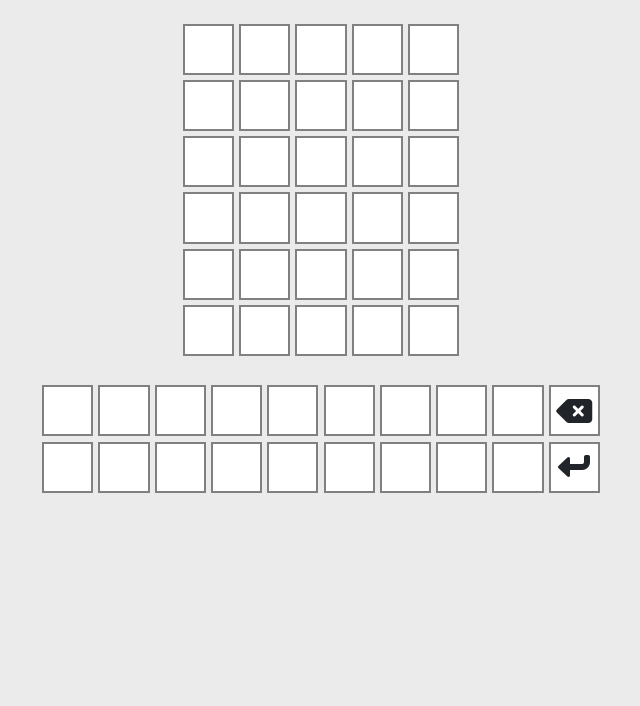
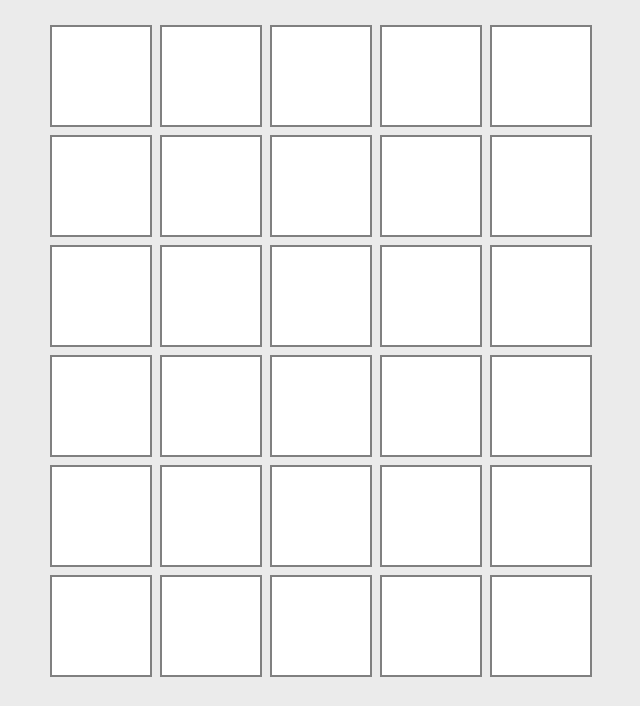
Before and after one commit to ReubenStr0bel/Wordlet, a plain HTML site: page game.html in a window 1280 px wide. Shown: the part 169-875 px from the top of the page, without its empty margins (319-959 px from the left). Before the commit the page ends 800 px from the top, so only its background shows below. Drawn offline with nearby package versions, Linux system fonts and the light colour scheme.

Commit message:
Add media queries for responsiveness

```diff
--- a/assets/css/styles.css
+++ b/assets/css/styles.css
@@ -9,6 +9,11 @@ body {
 }
 
 /*  Game Page  */
+a {
+    text-decoration: none;
+    color: black;
+}
+
 .flex-container {
     display: flex;
     margin: auto;
@@ -48,3 +53,58 @@ body {
 .correct-guess {
     background-color: #6ca965;
 }
+
+/* Media queries for screen size responsiveness */
+@media screen and (min-width: 300px) {
+    .box {
+        width: 15vw;
+        height: 15vw;
+        margin: 0.9vw;
+        font-size: 8vw;
+    }
+}
+
+@media screen and (min-width: 576px) {
+    .box {
+        width: 13vw;
+        height: 13vw;
+        margin: 0.8vw;
+        font-size: 7.5vw;
+    }
+}
+
+@media screen and (min-width: 768px) {
+    .box {
+        width: 11vw;
+        height: 11vw;
+        margin: 0.5vw;
+        font-size: 6vw;
+    }
+}
+
+@media screen and (min-width: 992px) {
+    .box {
+        width: 9.5vw;
+        height: 9.5vw;
+        margin: 0.5vw;
+        font-size: 6vw;
+    }
+}
+
+@media screen and (min-width: 1200px) {
+    .box {
+        width: 8vw;
+        height: 8vw;
+        margin: 0.3vw;
+        font-size: 4vw;
+    }
+}
+
+@media screen and (min-width: 1400px) {
+    .box {
+        width: 7vw;
+        height: 7vw;
+        margin: 0.25vw;
+        font-size: 3vw;
+    }
+}
```
